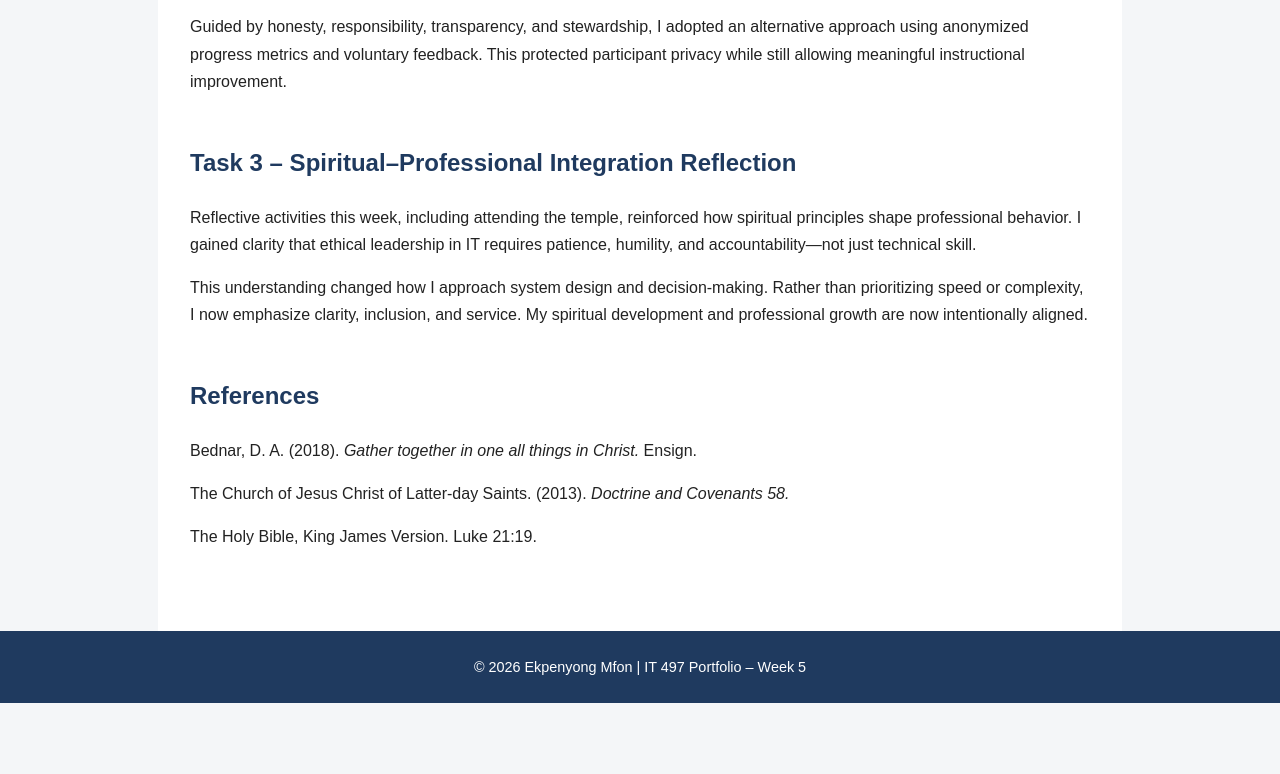
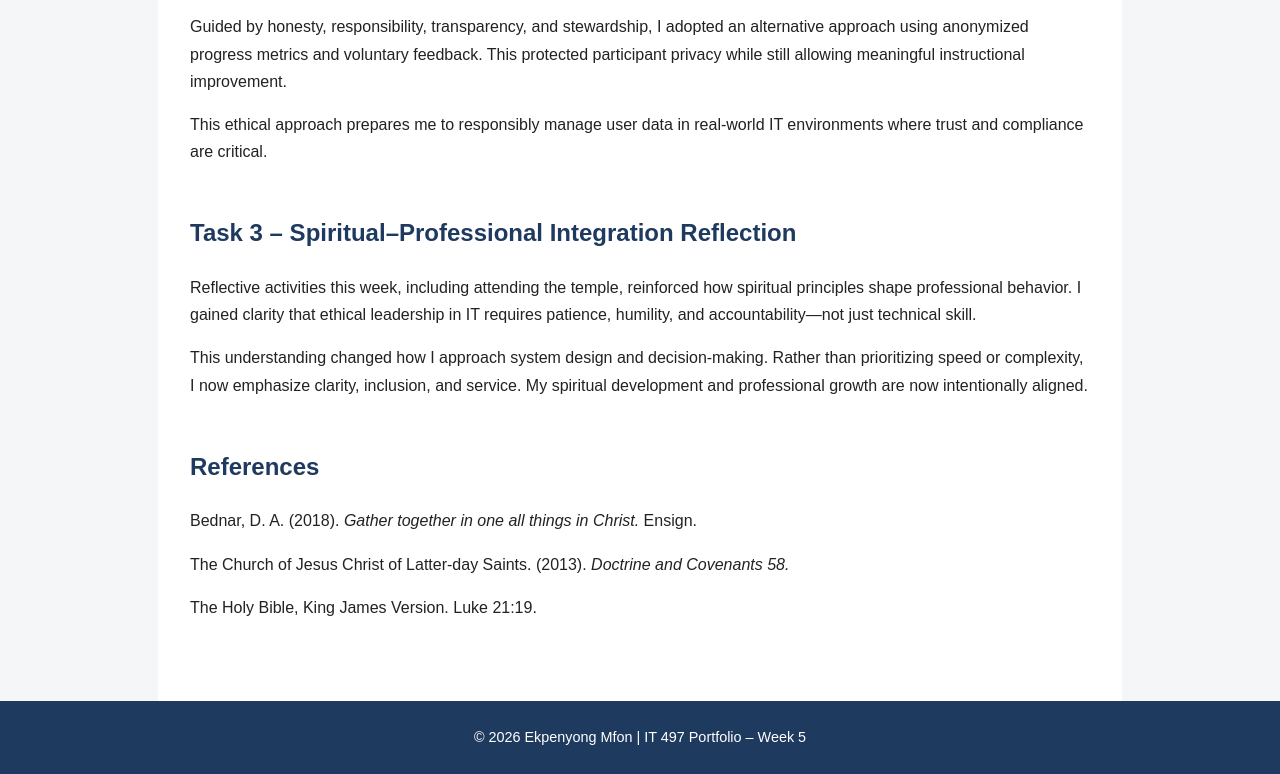
Before and after one commit to ekpenyongasuquo/it497-portfolio-week5, a plain HTML site: page index.html in a window 1280 px wide. Shown: the part 1619-2393 px from the top of the page. Before the commit the page ends 2322 px from the top, so only its background shows below. Drawn offline with Linux system fonts and the light colour scheme.

Commit message:
Add ethical approach to user data management
Added a paragraph about managing user data ethically.

```diff
--- a/index.html
+++ b/index.html
@@ -144,6 +144,9 @@
         This protected participant privacy while still allowing meaningful instructional
         improvement.
     </p>
+    <p>
+        This ethical approach prepares me to responsibly manage user data in real-world IT environments where trust and compliance are critical.
+    </p>
 </section>
 
 <section id="task3">
```
